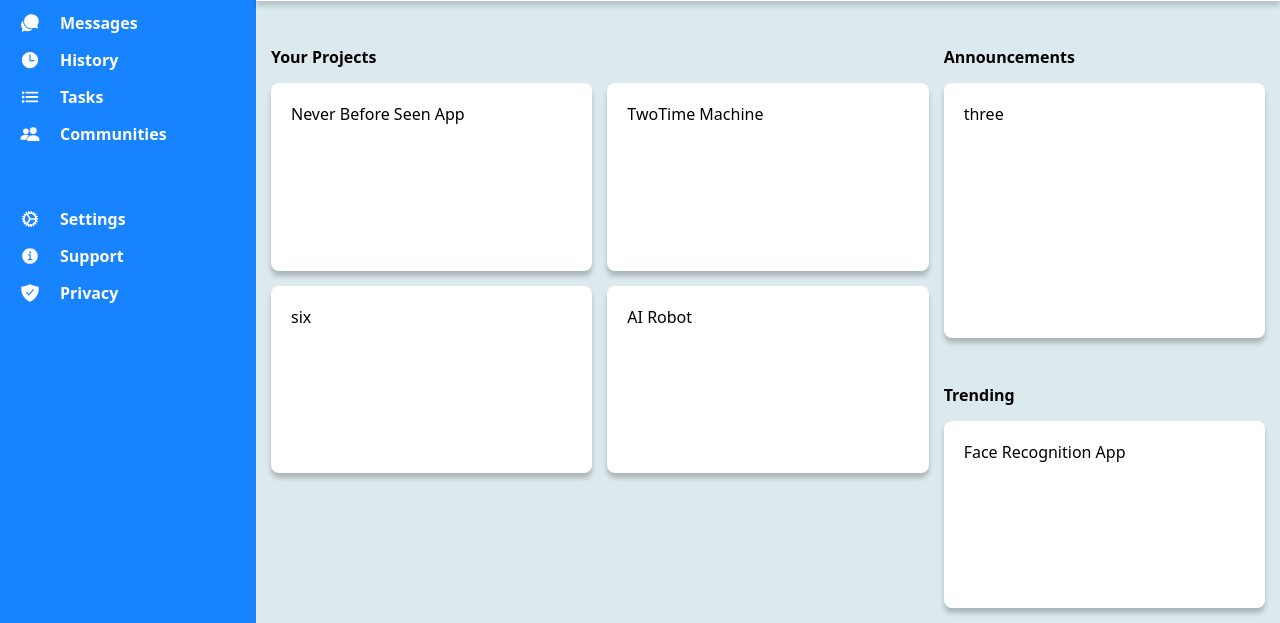
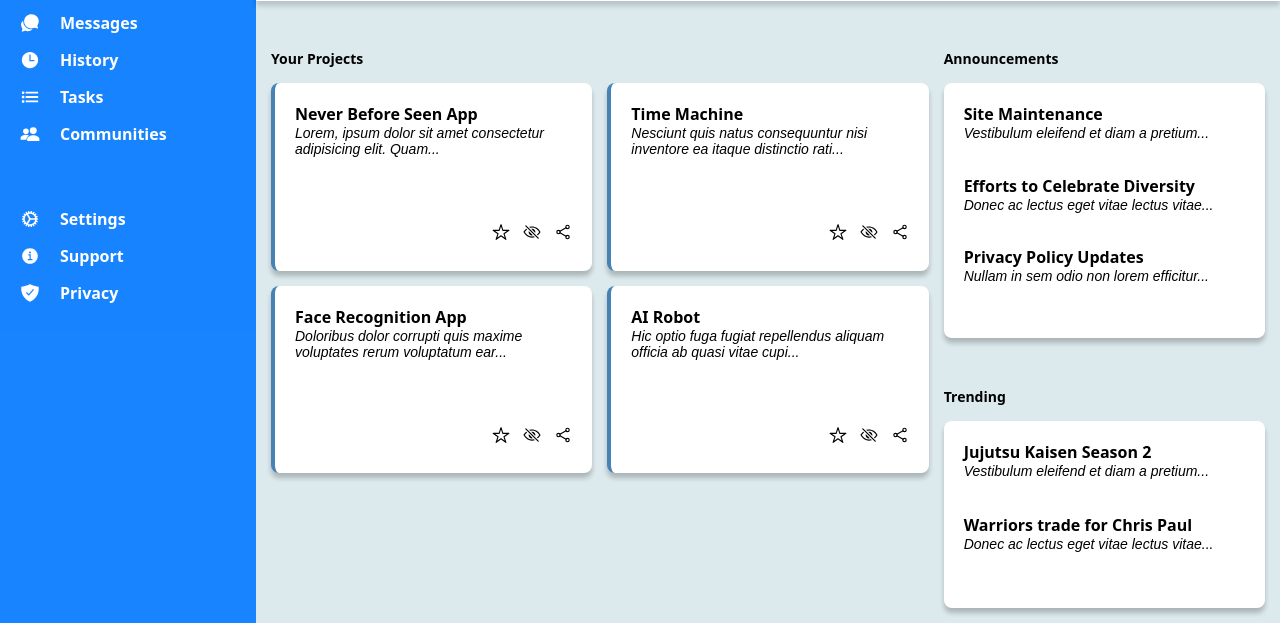
Before and after one commit to fsjev/admin-dashboard-proj, a plain HTML site: page index.html in a window 1280 px wide. Shown: the part 177-800 px from the top of the page. Drawn offline with nearby package versions, Linux system fonts and the light colour scheme.

Commit message:
finish main content css

```diff
--- a/index.html
+++ b/index.html
@@ -58,24 +58,75 @@
                     <div></div>
                     <div class="title">Announcements</div>
                 </div>
-                <div class="cards one">
-                    <div class="heading">Never Before Seen App</div>
-
+                <div class="project cards one">
+                    <div class="ext-head">
+                        <div class="heading">Never Before Seen App</div>
+                        <p>Lorem, ipsum dolor sit amet consectetur adipisicing elit. Quam...</p>
+                    </div>
+                    <div class="icons">
+                        <ion-icon name="star-outline"></ion-icon>
+                        <ion-icon name="eye-off-outline"></ion-icon>
+                        <ion-icon name="share-social-outline"></ion-icon>
+                    </div>
                 </div>
-                <div class="cards two"><div class="heading">TwoTime Machine</div></div>
-                <div class="cards three">three</div>
+                <div class="project cards two">
+                    <div class="ext-head">
+                        <div class="heading">Time Machine</div>
+                        <p>Nesciunt quis natus consequuntur nisi inventore ea itaque distinctio rati...</p>
+                    </div>
+                    <div class="icons">
+                        <ion-icon name="star-outline"></ion-icon>
+                        <ion-icon name="eye-off-outline"></ion-icon>
+                        <ion-icon name="share-social-outline"></ion-icon>
+                    </div>
+                </div>
+                <div class="cards three">
+                    <div>
+                        <div class="heading">Site Maintenance</div>
+                        <p>Vestibulum eleifend et diam a pretium...</p>
+                    </div>
+                    <div>
+                        <div class="heading">Efforts to Celebrate Diversity</div>
+                        <p>Donec ac lectus eget vitae lectus vitae...</p>
+                    </div>
+                    <div>
+                        <div class="heading">Privacy Policy Updates</div>
+                        <p>Nullam in sem odio non lorem efficitur...</p>
+                    </div>
+                </div>
                 <div class="title four">Trending</div>
-                <!-- <div class="cards five">
-                    five
-                </div> -->
-                <div class="cards six">
-                    six
+                <div class="project cards six">
+                    <div class="ext-head">
+                        <div class="heading">Face Recognition App</div>
+                        <p>Doloribus dolor corrupti quis maxime voluptates rerum voluptatum ear...</p>
+                    </div>
+                    <div class="icons">
+                        <ion-icon name="star-outline"></ion-icon>
+                        <ion-icon name="eye-off-outline"></ion-icon>
+                        <ion-icon name="share-social-outline"></ion-icon>
+                    </div>
                 </div>
-                <div class="cards seven"><div class="heading">AI Robot</div></div>
-                <div class="cards eight"><div class="heading">Face Recognition App</div></div>
-                <!-- <div class="cards nine">
-                    nine
-                </div> -->
+                <div class="project cards seven">
+                    <div class="ext-head">
+                        <div class="heading">AI Robot</div>
+                        <p>Hic optio fuga fugiat repellendus aliquam officia ab quasi vitae cupi...</p>
+                    </div>
+                    <div class="icons">
+                        <ion-icon name="star-outline"></ion-icon>
+                        <ion-icon name="eye-off-outline"></ion-icon>
+                        <ion-icon name="share-social-outline"></ion-icon>
+                    </div>
+                </div>
+                <div class="cards eight">
+                    <div>
+                        <div class="heading">Jujutsu Kaisen Season 2</div>
+                        <p>Vestibulum eleifend et diam a pretium...</p>
+                    </div>
+                    <div>
+                        <div class="heading">Warriors trade for Chris Paul</div>
+                        <p>Donec ac lectus eget vitae lectus vitae...</p>
+                    </div>
+                </div>
             </div>
         </div>
     </div>
--- a/style.css
+++ b/style.css
@@ -110,7 +110,7 @@ li ion-icon{
     align-items: end;
 }
 .greet p{
-    font-size: 11px;
+    font-size: 12px;
     font-weight: bold;
 }
 .handle{
@@ -162,6 +162,7 @@ button{
     display: flex;
     align-items: end;
     font-weight: bold;
+    font-size: 14px;
 }
 .anno{
     grid-column: 2/4;
@@ -175,15 +176,52 @@ button{
     box-shadow: 0px 5px 5px rgba(0, 0, 0, 0.219);
     padding: 20px;
 }
+.ext-head{
+    grid-column: 1/3;
+}
+.ext-head p{
+    font-size: 14px;
+    font-style: italic;
+    font-family: Arial, Helvetica, sans-serif;
+}
+.heading{
+    font-weight: bold;
+}
+.project{
+    display: grid;
+    grid-template-columns: 3fr 2fr;
+    grid-template-rows: 3fr 1fr;
+}
+.icons{
+    width: 80px;
+    display: flex;
+    justify-content: space-between;
+    align-items: center;
+    grid-row: 2/3;
+    grid-column: 2/3;
+    justify-self: end;
+}
+.icons ion-icon{
+    font-size: 18px;
+}
 .one{
     grid-column: 1/2;
     grid-row: 2/5;
+    border-left: 4px solid steelblue;
 }
 .two{
     grid-row: 2/5;
+    border-left: 4px solid steelblue;
 }
 .three{
     grid-row: 2/6;
+    display: grid;
+    grid-template-rows: 1fr 1fr 1fr;
+}
+.three p{
+    font-size: 14px;
+    font-style: italic;
+    font-family: Arial, Helvetica, sans-serif;
 }
 .four{
     grid-column: 3/4;
@@ -193,10 +231,19 @@ button{
 }
 .six{
     grid-row: 5/8;
+    border-left: 4px solid steelblue;
 }
 .seven{
     grid-row: 5/8;
+    border-left: 4px solid steelblue;
 }
 .eight{
     grid-row: 7/10;
+    display: grid;
+    grid-template-rows: 1fr 1fr;
 }
+.eight p{
+    font-size: 14px;
+    font-style: italic;
+    font-family: Arial, Helvetica, sans-serif;
+}
```
